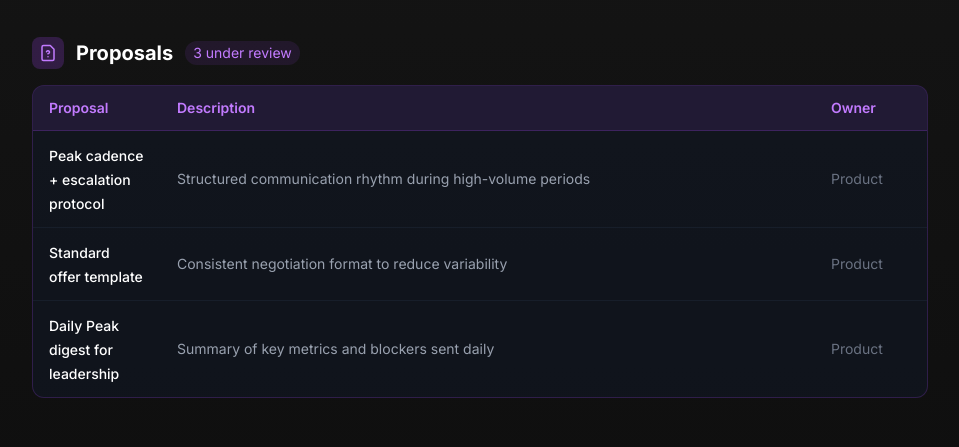
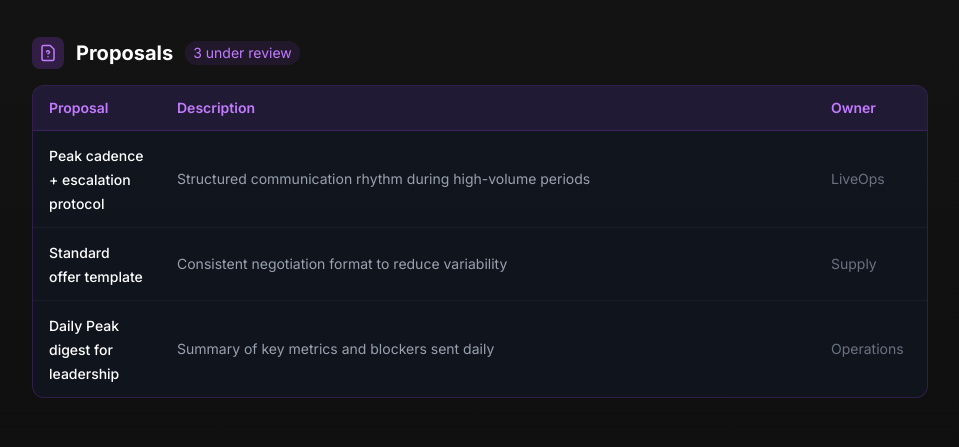
Before and after one commit to workofger/peak-season-2025-lessons-learned, a React (Vite) app: page / in a window 1280 px wide. Shown: the part 3420-3867 px from the top of the page, without its empty margins (288-1247 px from the left). Built offline with nearby package versions, Linux system fonts and the light colour scheme.

Commit message:
Fix: Asignar owners correctos a propuestas (LiveOps, Supply, Operations)

```diff
--- a/constants.ts
+++ b/constants.ts
@@ -139,9 +139,9 @@ export const CONTENT: { en: DashboardContent; es: DashboardContent } = {
         { id: 'DEC-1', title: 'AI-first approach for onboarding', description: 'Use Maya to guide new fleets through documentation and activation', owner: 'Product', type: 'decision' },
         { id: 'DEC-2', title: 'Mandatory LiveOps rejection reasons', description: 'Capture why drivers are discarded to improve Matching algorithm', owner: 'Product', type: 'decision' },
         { id: 'DEC-3', title: 'Matching "marking" action', description: 'Allow LiveOps to mark candidates as in-progress to avoid duplicates', owner: 'Product', type: 'decision' },
-        { id: 'PROP-1', title: 'Peak cadence + escalation protocol', description: 'Structured communication rhythm during high-volume periods', owner: 'Product', type: 'proposal' },
-        { id: 'PROP-2', title: 'Standard offer template', description: 'Consistent negotiation format to reduce variability', owner: 'Product', type: 'proposal' },
-        { id: 'PROP-3', title: 'Daily Peak digest for leadership', description: 'Summary of key metrics and blockers sent daily', owner: 'Product', type: 'proposal' },
+        { id: 'PROP-1', title: 'Peak cadence + escalation protocol', description: 'Structured communication rhythm during high-volume periods', owner: 'LiveOps', type: 'proposal' },
+        { id: 'PROP-2', title: 'Standard offer template', description: 'Consistent negotiation format to reduce variability', owner: 'Supply', type: 'proposal' },
+        { id: 'PROP-3', title: 'Daily Peak digest for leadership', description: 'Summary of key metrics and blockers sent daily', owner: 'Operations', type: 'proposal' },
       ],
       labels: {
         committed: 'committed',
@@ -479,9 +479,9 @@ export const CONTENT: { en: DashboardContent; es: DashboardContent } = {
         { id: 'DEC-1', title: 'Onboarding AI-First', description: 'Usar Maya para guiar a nuevas flotas en documentación y activación', owner: 'Producto', type: 'decision' },
         { id: 'DEC-2', title: 'Razones de rechazo obligatorias (LiveOps)', description: 'Capturar por qué se descartan conductores para mejorar Matching', owner: 'Producto', type: 'decision' },
         { id: 'DEC-3', title: 'Acción "Marcar" en Matching', description: 'Permitir a LiveOps marcar candidatos en progreso para evitar duplicados', owner: 'Producto', type: 'decision' },
-        { id: 'PROP-1', title: 'Cadencia Peak + protocolo escalación', description: 'Ritmo de comunicación estructurado durante periodos de alto volumen', owner: 'Producto', type: 'proposal' },
-        { id: 'PROP-2', title: 'Plantilla de oferta estándar', description: 'Formato de negociación consistente para reducir variabilidad', owner: 'Producto', type: 'proposal' },
-        { id: 'PROP-3', title: 'Resumen diario Peak para liderazgo', description: 'Resumen de métricas clave y bloqueadores enviado diariamente', owner: 'Producto', type: 'proposal' },
+        { id: 'PROP-1', title: 'Cadencia Peak + protocolo escalación', description: 'Ritmo de comunicación estructurado durante periodos de alto volumen', owner: 'LiveOps', type: 'proposal' },
+        { id: 'PROP-2', title: 'Plantilla de oferta estándar', description: 'Formato de negociación consistente para reducir variabilidad', owner: 'Supply', type: 'proposal' },
+        { id: 'PROP-3', title: 'Resumen diario Peak para liderazgo', description: 'Resumen de métricas clave y bloqueadores enviado diariamente', owner: 'Operaciones', type: 'proposal' },
       ],
       labels: {
         committed: 'comprometidas',
```
